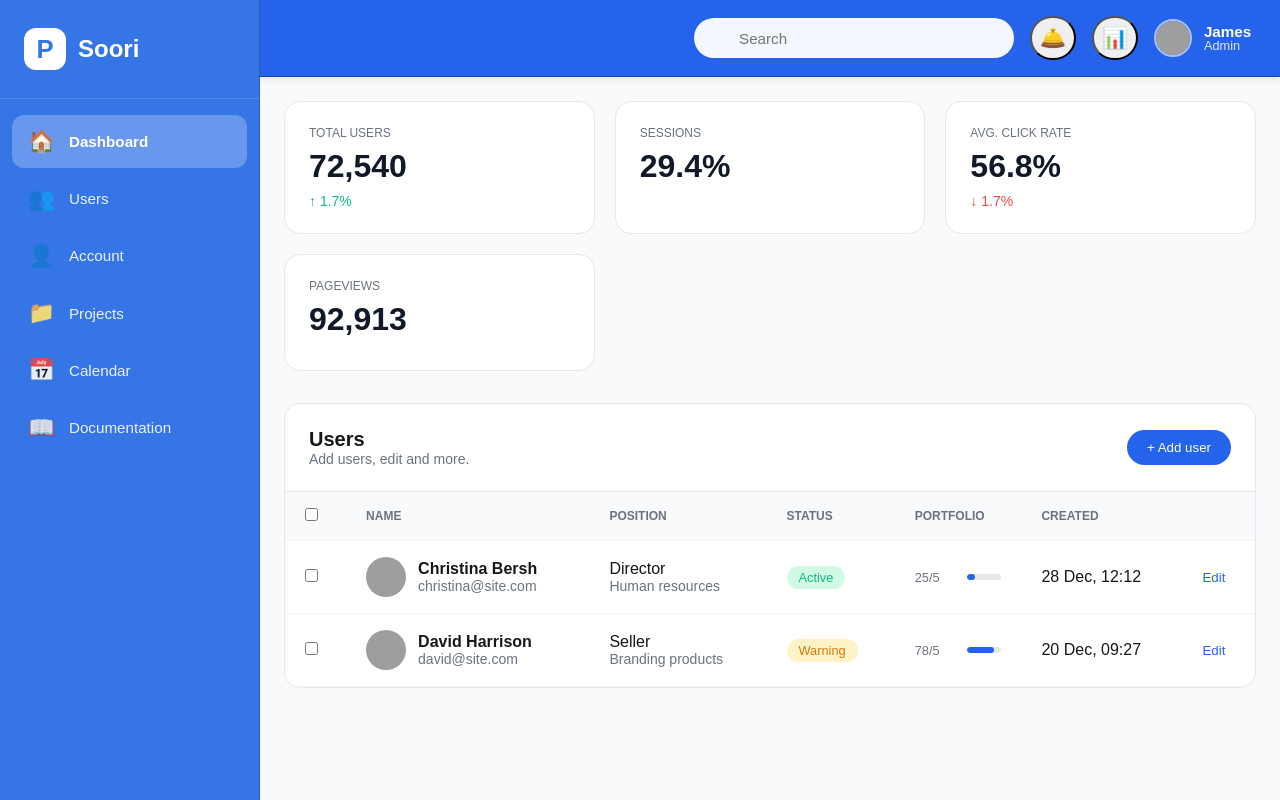
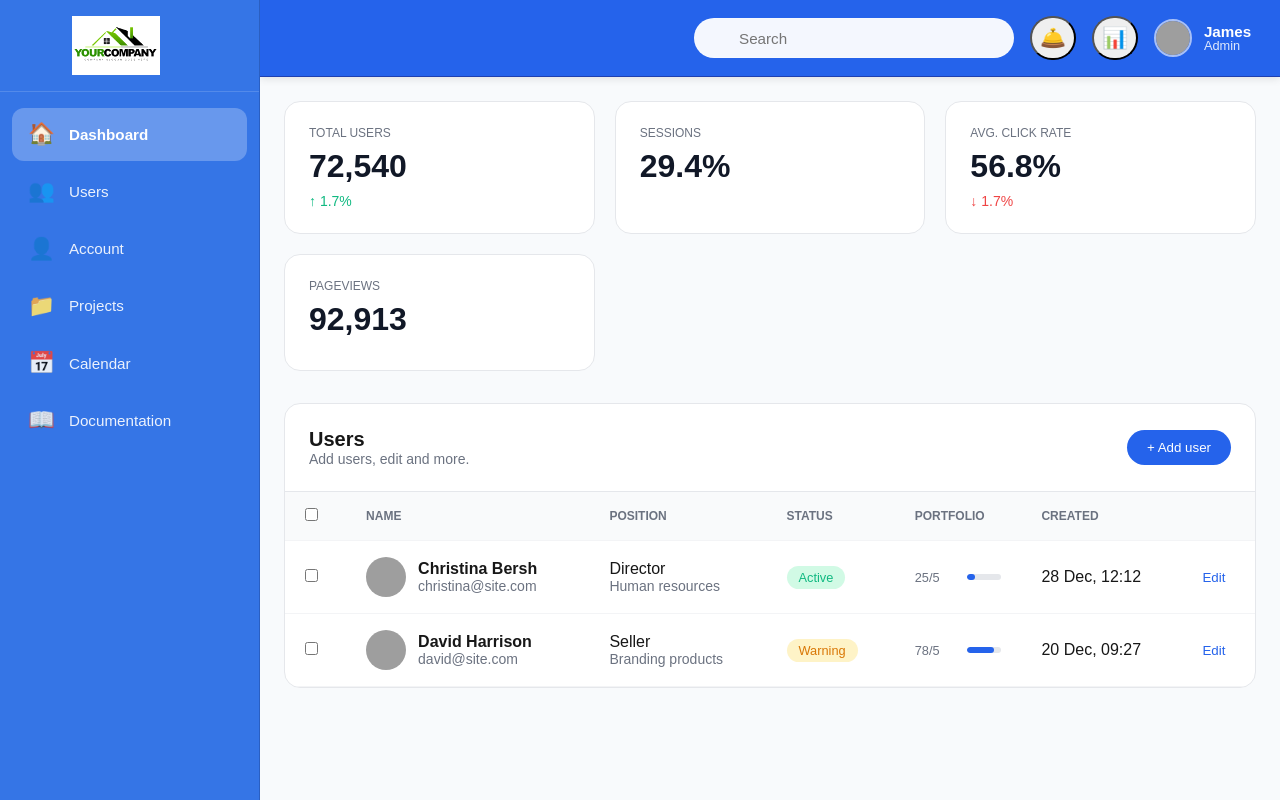
Before and after one commit to Kristalmdh7535/sooriConstruction, a Next.js app: page /dashboard in a window 1280 px wide. Built offline with nearby package versions, Linux system fonts and the light colour scheme; grey boxes are pictures that could not be loaded.

Commit message:
Image instead of text logo

```diff
--- a/src/app/dashboard/sidebar.module.css
+++ b/src/app/dashboard/sidebar.module.css
@@ -10,18 +10,25 @@
 }
 
 .logo {
-  padding: 1.75rem 1.5rem;
+  padding: 1rem 1.5rem;
   display: flex;
   align-items: center;
   gap: 12px;
-  font-size: 1.5rem;
+  font-size: 1.6rem;
   font-weight: 700;
   border-bottom: 1px solid rgba(255,255,255,0.15);
 }
 
+.logoImage{
+  max-width: 160px;
+  height: auto;
+  filter: brightness(1.1);
+  margin-left: 3rem;
+}
+
 .logoIcon {
   width: 42px;
-  height: 42px;
+  height: 20px;
   background: white;
   color: #3575e6;
   border-radius: 12px;
--- a/src/app/dashboard/sidebar.tsx
+++ b/src/app/dashboard/sidebar.tsx
@@ -14,8 +14,14 @@ export default function Sidebar() {
   return (
     <div className={styles.sidebar}>
       <div className={styles.logo}>
-        <div className={styles.logoIcon}>P</div>
-        <span>Soori</span>
+        <img
+        src= "/images/logo.jpg"
+        alt= "Soori Logo"
+        width= {88}
+        height= {68}
+        className={styles.logoImage}
+        // priority
+        />
       </div>
 
       <nav className={styles.nav}>
```
